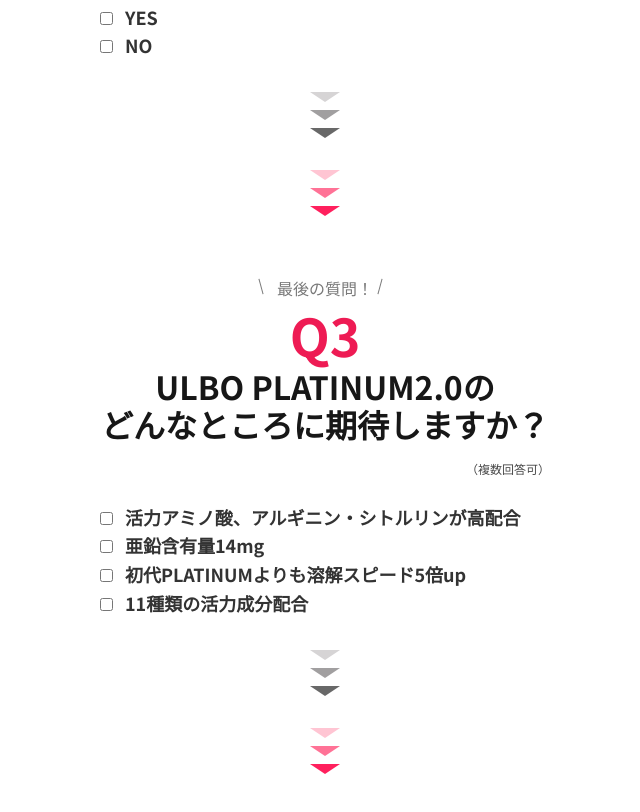
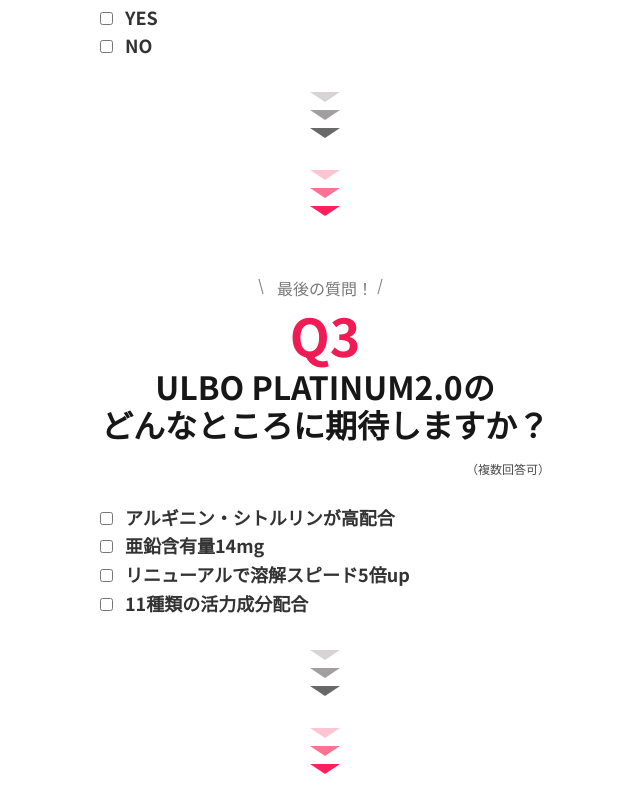
Before and after one commit to Shun-ain/ulbo.lp, a plain HTML site: page index.html in a window 1280 px wide. Shown: the part 945-1757 px from the top of the page, without its empty margins (315-955 px from the left). Drawn offline with nearby package versions, Linux system fonts and the light colour scheme.

Commit message:
Update index.html

```diff
--- a/index.html
+++ b/index.html
@@ -94,9 +94,9 @@
           </div>
           <div class="qa_submit">
             <ul class="qa__list --list03">
-              <li class="qa__item"><input type="checkbox" id="qa3-1" name="qa3" value="newsletter"><label for="qa3-1">活力アミノ酸、アルギニン・シトルリンが高配合</label></li>
+              <li class="qa__item"><input type="checkbox" id="qa3-1" name="qa3" value="newsletter"><label for="qa3-1">アルギニン・シトルリンが高配合</label></li>
               <li class="qa__item"><input type="checkbox" id="qa3-2" name="qa3" value="newsletter"><label for="qa3-2">亜鉛含有量14mg</label></li>
-              <li class="qa__item"><input type="checkbox" id="qa3-3" name="qa3" value="newsletter"><label for="qa3-3">初代PLATINUMよりも溶解スピード5倍up</label></li>
+              <li class="qa__item"><input type="checkbox" id="qa3-3" name="qa3" value="newsletter"><label for="qa3-3">リニューアルで溶解スピード5倍up</label></li>
               <li class="qa__item"><input type="checkbox" id="qa3-4" name="qa3" value="newsletter"><label for="qa3-4">11種類の活力成分配合</label></li>
             </ul>
           </div>
```
